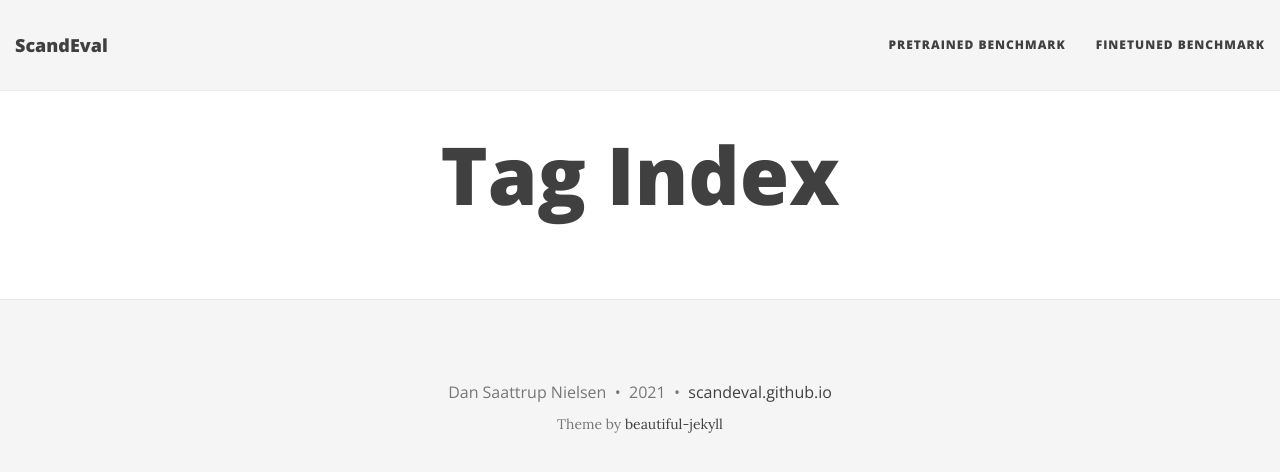
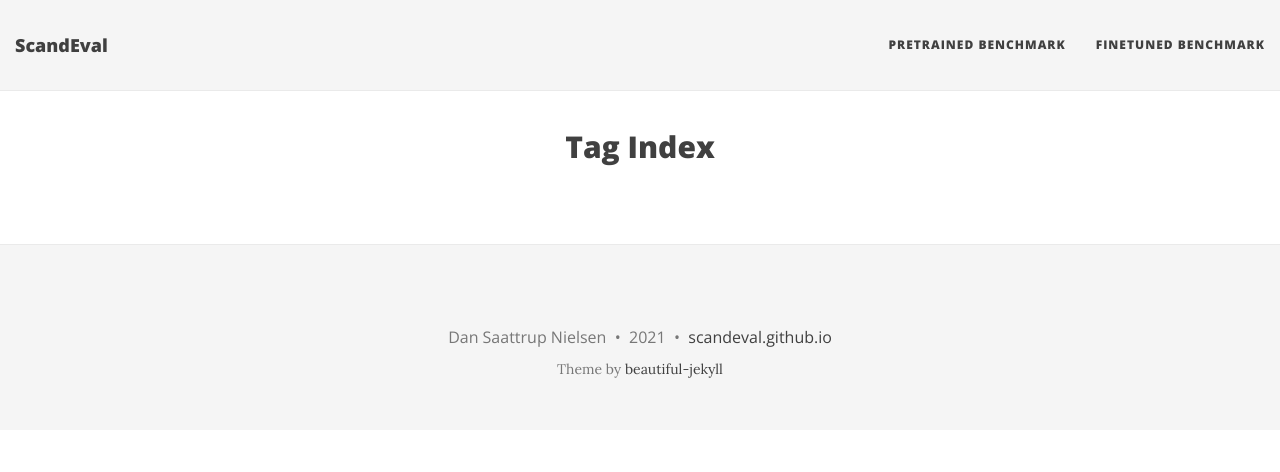
Before and after one commit to ScandEval/scandeval.github.io, a Jekyll site: the page built from tags.html, in a window 1280 px wide. Shown: the top 472 px of the page. Built offline with Jekyll 4.4.1, drawn with Linux system fonts in a browser that asks for light colours; nearby versions of some CDN libraries.

Commit message:
fix: Make headers smaller

```diff
--- a/css/main.css
+++ b/css/main.css
@@ -477,7 +477,8 @@ footer .theme-by {
 }
 .intro-header .page-heading h1 {
   margin-top: 0;
-  font-size: 40px;
+  /* font-size: 40px; */
+  font-size: 30px;
 }
 .intro-header .post-heading h1 {
   margin-top: 0;
@@ -530,10 +531,12 @@ footer .theme-by {
     padding: 150px 0;
   }
   .intro-header .page-heading h1 {
-    font-size: 80px;
+    font-size: 30px;
+    /* font-size: 80px; */
   }
   .intro-header .post-heading h1 {
-    font-size: 50px;
+    font-size: 30px;
+    /* font-size: 50px; */
   }
   .intro-header.big-img .img-desc {
     font-size: 14px;
```
